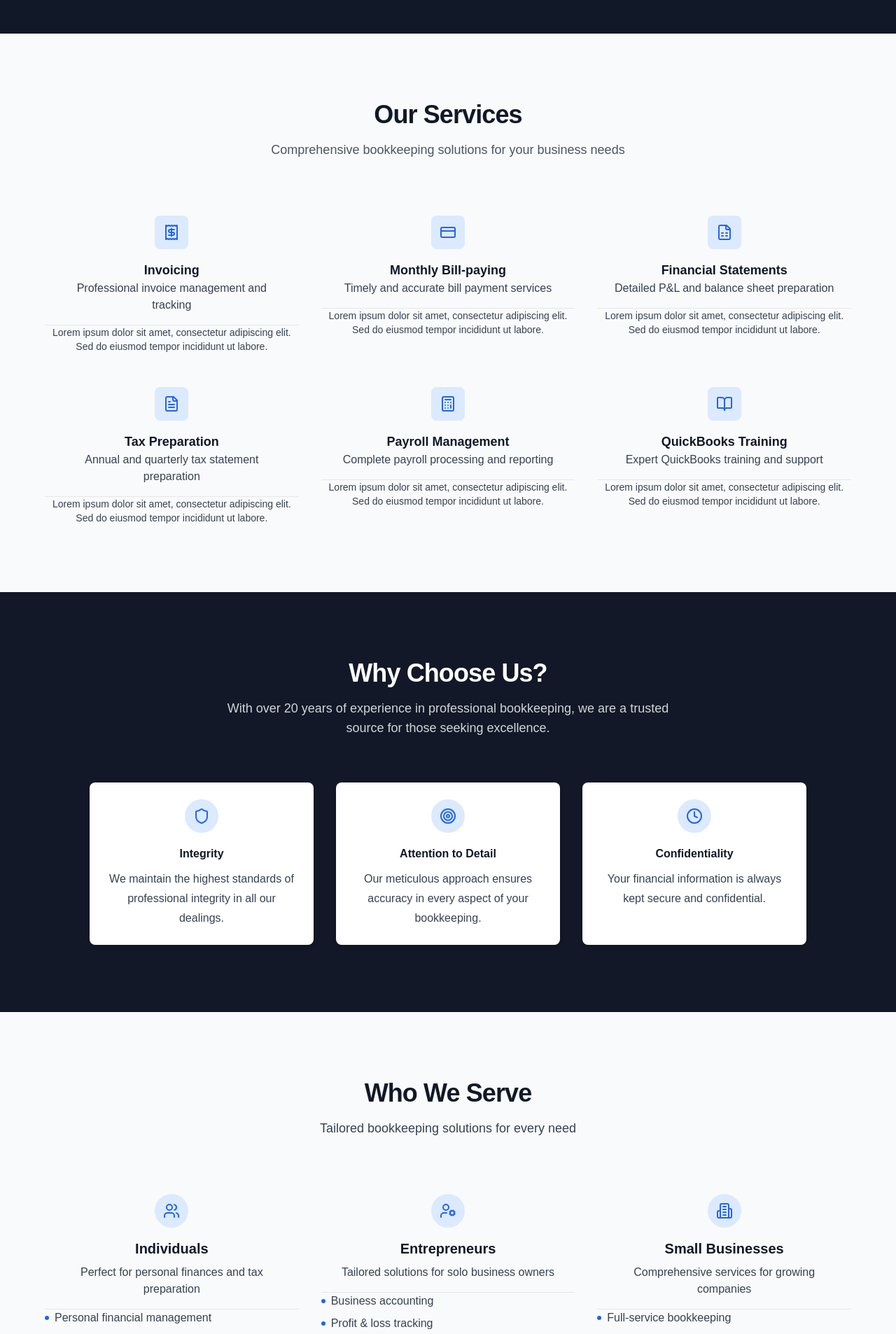
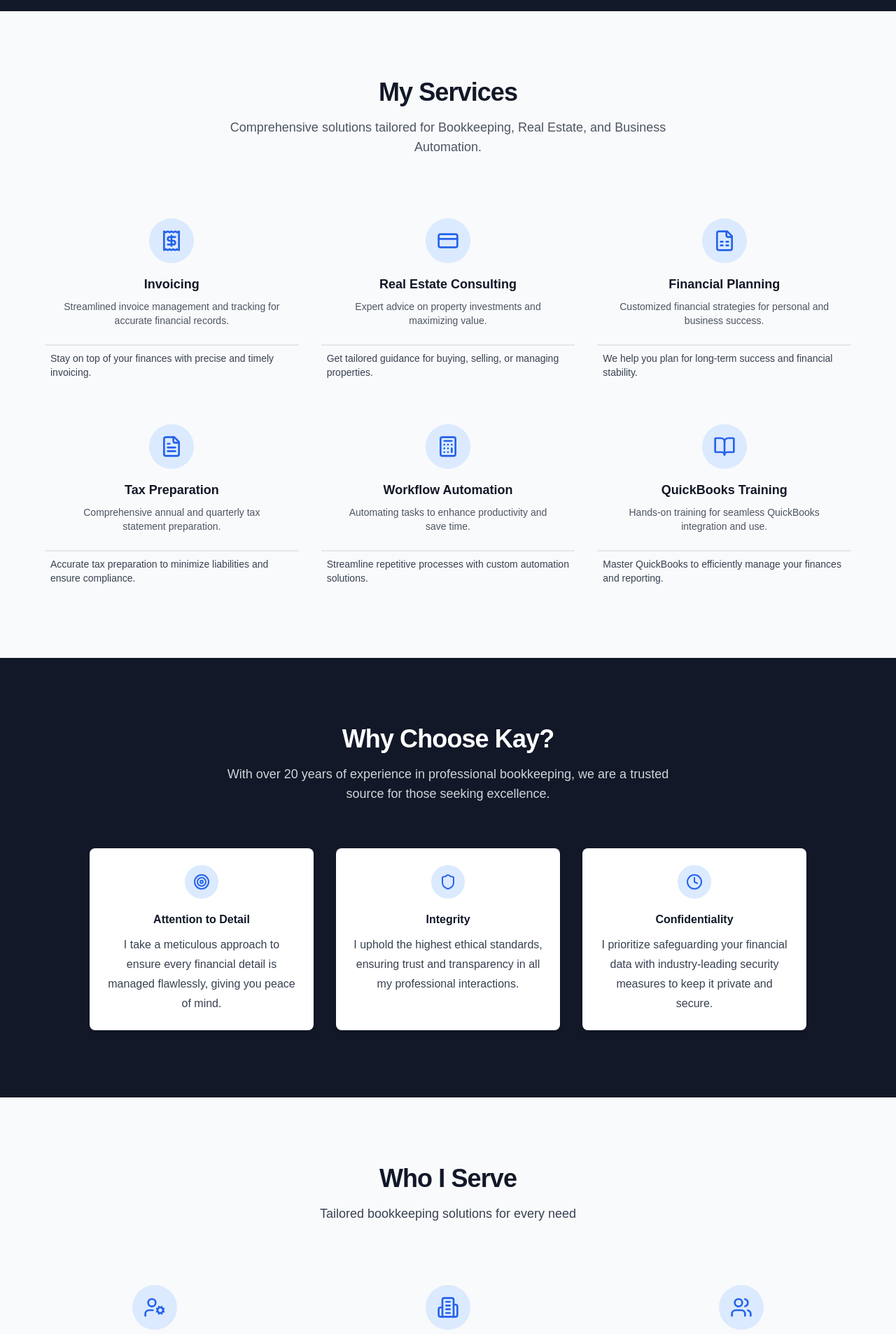
Before and after one commit to xavleon/KayConsultingSite, a Next.js app: page / in a window 1280 px wide. Shown: the part 880-2786 px from the top of the page at 70% size. Built offline with nearby package versions, Linux system fonts and the light colour scheme.

Commit message:
content updated homepage-about-services

```diff
--- a/src/components/about/hero.js
+++ b/src/components/about/hero.js
@@ -1,7 +1,12 @@
+"use client";
 import Image from "next/image";
 import { Button } from "@/components/ui/button";
+import { User, Briefcase, Heart, ArrowRight } from "lucide-react";
+import { useRouter } from "next/navigation";
 
 export function Hero() {
+  const router = useRouter();
+
   return (
     <section className="relative py-24 bg-white overflow-hidden">
       <div className="absolute inset-x-0 -top-40 -z-10 transform-gpu overflow-hidden blur-3xl sm:-top-80">
@@ -21,9 +26,11 @@ export function Hero() {
               About Karla Leon
             </h1>
             <p className="text-lg leading-8 text-gray-600 mb-8">
-              With over 20 years of experience, I provide professional
-              bookkeeping services and real estate expertise to individuals,
-              entrepreneurs, and small businesses in Queens, NY.
+              I'm Karla Leon, a certified bookkeeper, licensed real estate
+              agent, and business consultant with over 20 years of experience in
+              the accounting industry. Born in Ecuador and raised in Queens, NY,
+              I bring a deep understanding of diverse cultural and business
+              landscapes.
             </p>
             <div className="flex flex-wrap gap-4 justify-center lg:justify-start">
               <div className="bg-blue-50 px-6 py-4 rounded-lg">
@@ -52,44 +59,62 @@ export function Hero() {
 
         <div className="grid md:grid-cols-3 gap-8 mt-16">
           <div className="bg-blue-50 p-6 rounded-lg">
-            <h2 className="text-2xl font-bold text-gray-900 mb-4">Who I am?</h2>
+            <div className="flex items-center mb-4">
+              <User className="w-6 h-6 text-blue-600 mr-2" />
+              <h2 className="text-2xl font-bold text-gray-900">
+                Professional Background
+              </h2>
+            </div>
             <p className="text-gray-600">
-              I'm Karla Leon, a certified bookkeeper and licensed real estate
-              agent with a passion for helping individuals and businesses
-              achieve their financial goals. My unique blend of expertise allows
-              me to provide comprehensive services that go beyond traditional
-              bookkeeping.
+              My career began with a passion for numbers and helping people.
+              After earning my degree from the Keller Graduate School of
+              Business, I honed my skills working with individuals,
+              entrepreneurs, and small businesses. I've had the privilege of
+              collaborating with one of Long Island's leading firms, The Sanders
+              Firm, where I served as both an accountant and consultant.
             </p>
           </div>
           <div className="bg-blue-50 p-6 rounded-lg">
-            <h2 className="text-2xl font-bold text-gray-900 mb-4">
-              Why I do this?
-            </h2>
+            <div className="flex items-center mb-4">
+              <Briefcase className="w-6 h-6 text-blue-600 mr-2" />
+              <h2 className="text-2xl font-bold text-gray-900">
+                What Sets Me Apart
+              </h2>
+            </div>
             <p className="text-gray-600">
-              My journey began with a desire to empower others through financial
-              literacy and smart real estate decisions. I believe that accurate
-              bookkeeping and strategic property investments are key to
-              long-term success, and I'm committed to guiding my clients towards
-              financial stability and growth.
+              My comprehensive expertise spans bookkeeping, real estate, and
+              business automation, allowing me to provide tailored solutions. I
+              pride myself on delivering personalized advice that aligns with
+              each client's unique goals. My Ecuadorian roots and Queens
+              upbringing give me a unique perspective, blending global
+              understanding with a deep commitment to my local community.
             </p>
           </div>
           <div className="bg-blue-50 p-6 rounded-lg">
-            <h2 className="text-2xl font-bold text-gray-900 mb-4">
-              My Reputation
-            </h2>
+            <div className="flex items-center mb-4">
+              <Heart className="w-6 h-6 text-blue-600 mr-2" />
+              <h2 className="text-2xl font-bold text-gray-900">
+                Volunteer Work
+              </h2>
+            </div>
             <p className="text-gray-600">
-              Over the years, I've built a reputation for reliability, accuracy,
-              and personalized service. My clients trust me not just for my
-              technical skills, but for my ability to explain complex financial
-              concepts in simple terms and provide tailored advice that aligns
-              with their unique goals.
+              Community involvement is a cornerstone of my personal and
+              professional life. For years, I've volunteered at Our Lady of
+              Fatima Church in Jackson Heights, offering my expertise to support
+              local initiatives and help others achieve financial literacy.
+              Giving back to the community that shaped me is both an honor and a
+              joy.
             </p>
           </div>
         </div>
 
         <div className="mt-12 text-center">
-          <Button className="bg-blue-600 hover:bg-blue-700 text-white text-lg px-8 py-3">
+          <Button
+            className="bg-blue-600 hover:bg-blue-700 text-white text-lg px-8 py-3 group"
+            onClick={() => router.push("/contact")}
+          >
             Book a Consultation
+            <ArrowRight className="ml-2 h-5 w-5 transition-transform group-hover:translate-x-1" />
           </Button>
         </div>
       </div>
--- a/src/components/about/services.js
+++ b/src/components/about/services.js
@@ -11,13 +11,15 @@ import {
   BookOpen,
   Home,
   Search,
+  Cog,
   HandshakeIcon as HandShake,
   BarChartIcon as ChartBar,
 } from "lucide-react";
 
 const serviceMenu = [
   {
-    title: "Bookkeeping Services",
+    title: "Bookkeeping",
+    icon: BookOpen,
     items: [
       "Monthly financial statements (P&L, balance sheet)",
       "Accounts payable and receivable management",
@@ -28,7 +30,8 @@ const serviceMenu = [
     ],
   },
   {
-    title: "Real Estate Services",
+    title: "Real Estate",
+    icon: Home,
     items: [
       "Property listing and marketing",
       "Buyer representation",
@@ -41,14 +44,15 @@ const serviceMenu = [
     ],
   },
   {
-    title: "Advisory Services",
+    title: "Business Automation",
+    icon: Cog,
     items: [
-      "Financial analysis and reporting",
-      "Budget creation and monitoring",
-      "Cash flow forecasting",
-      "Business process improvement",
-      "Real estate investment strategies",
-      "Property management consultation",
+      "Workflow analysis and optimization",
+      "Software integration and customization",
+      "Process automation implementation",
+      "Employee training on automated systems",
+      "Ongoing support and system maintenance",
+      "Performance monitoring and reporting",
     ],
   },
 ];
@@ -97,25 +101,38 @@ export function Services() {
     <section className="py-24" style={{ backgroundColor: "#121827" }}>
       <div className="container mx-auto px-4 sm:px-6 lg:px-8">
         {/* Services Menu Section */}
-        <div className="max-w-3xl mx-auto mb-20">
-          <h2 className="text-3xl font-bold tracking-tight text-white sm:text-4xl mb-6 text-center">
+        <div className="max-w-7xl mx-auto mb-20">
+          <h2 className="text-3xl font-bold tracking-tight text-white sm:text-4xl mb-2 text-center">
             A Menu of My Services
           </h2>
-          <div className="grid gap-8">
+          <p className="text-xl text-blue-400 text-center mb-12">
+            Bookkeeping • Real Estate • Business Automation
+          </p>
+          <div className="grid md:grid-cols-3 gap-8">
             {serviceMenu.map((category) => (
-              <div key={category.title} className="bg-blue-50 rounded-lg p-6">
-                <h3 className="text-xl font-semibold text-gray-900 mb-4">
+              <Card
+                key={category.title}
+                className="bg-gray-800 border-gray-700 hover:bg-gray-700 transition-colors duration-300"
+              >
+                <CardContent className="p-6">
+                  <div className="flex items-center mb-4">
+                    <div className="bg-blue-100 p-3 rounded-full mr-4">
+                      <category.icon className="h-6 w-6 text-blue-600" />
+                    </div>
+                    <h3 className="text-xl font-semibold text-white">
                       {category.title}
                     </h3>
-                <ul className="grid gap-3">
+                  </div>
+                  <ul className="space-y-2">
                     {category.items.map((item) => (
-                    <li key={item} className="flex items-center text-gray-600">
-                      <div className="w-1.5 h-1.5 rounded-full bg-blue-600 mr-3" />
-                      {item}
+                      <li key={item} className="flex items-start text-gray-300">
+                        <div className="w-1.5 h-1.5 rounded-full bg-blue-400 mr-3 mt-2" />
+                        <span>{item}</span>
                       </li>
                     ))}
                   </ul>
-              </div>
+                </CardContent>
+              </Card>
             ))}
           </div>
         </div>
--- a/src/components/client-types.js
+++ b/src/components/client-types.js
@@ -10,37 +10,40 @@ import {
 
 const clientTypes = [
   {
-    title: "Individuals",
-    description: "Perfect for personal finances and tax preparation",
+    title: "Entrepreneurs",
+    description:
+      "I offer personalized solutions designed for solo business owners like you.",
     features: [
-      "Personal financial management",
-      "Tax preparation and planning",
-      "Budget optimization",
-      "Financial goal setting",
+      "Simplify your business accounting",
+      "Track profit and loss with precision",
+      "Manage expenses effortlessly",
+      "Plan for sustainable growth",
     ],
-    icon: Users,
-  },
-  {
-    title: "Entrepreneurs",
-    description: "Tailored solutions for solo business owners",
-    features: [
-      "Business accounting",
-      "Profit & loss tracking",
-      "Expense management",
-      "Growth planning",
-    ],
-    icon: UserCog,
+    icon: UserCog, // Retained the original icon
   },
   {
     title: "Small Businesses",
-    description: "Comprehensive services for growing companies",
+    description:
+      "I provide comprehensive support to help your business grow and thrive.",
     features: [
-      "Full-service bookkeeping",
-      "Payroll management",
-      "Financial reporting",
-      "Tax compliance",
+      "Streamline your bookkeeping process",
+      "Efficient payroll management",
+      "Generate detailed financial reports",
+      "Ensure tax compliance with ease",
     ],
-    icon: Building2,
+    icon: Building2, // Retained the original icon
+  },
+  {
+    title: "Individuals",
+    description:
+      "I make managing your personal finances and taxes stress-free and effective.",
+    features: [
+      "Organize your personal financial records",
+      "Prepare and plan for taxes seamlessly",
+      "Optimize your budget for better savings",
+      "Set and achieve meaningful financial goals",
+    ],
+    icon: Users, // Retained the original icon
   },
 ];
 
@@ -48,42 +51,52 @@ export function ClientTypes() {
   return (
     <section className="py-24 bg-gray-50">
       <div className="container mx-auto px-4 sm:px-6 lg:px-8">
+        {/* Section Header */}
         <div className="text-center mb-16">
           <h2 className="text-3xl font-bold tracking-tight sm:text-4xl mb-4 text-gray-900">
-            Who We Serve
+            Who I Serve
           </h2>
           <p className="text-lg text-gray-700">
             Tailored bookkeeping solutions for every need
           </p>
         </div>
 
-        <div className="grid grid-cols-1 md:grid-cols-2 lg:grid-cols-3 gap-8 max-w-6xl mx-auto">
+        {/* Cards Grid */}
+        <div className="grid grid-cols-1 md:grid-cols-2 lg:grid-cols-3 gap-10 max-w-7xl mx-auto">
           {clientTypes.map((type) => (
-            <Card key={type.title} className="flex flex-col bg-white">
-              <CardHeader className="text-center">
-                <div className="mb-4 w-12 h-12 rounded-full bg-blue-100 flex items-center justify-center mx-auto">
-                  <type.icon className="w-6 h-6 text-blue-600" />
+            <Card
+              key={type.title}
+              className="flex flex-col bg-white shadow-md rounded-lg overflow-hidden transition-transform transform hover:scale-105"
+            >
+              {/* Card Header */}
+              <CardHeader className="text-center p-6">
+                <div className="mb-4 w-16 h-16 rounded-full bg-blue-100 flex items-center justify-center mx-auto">
+                  <type.icon className="w-8 h-8 text-blue-600" />
                 </div>
-                <CardTitle className="text-xl font-semibold text-gray-900">
+                <CardTitle className="text-xl font-bold text-gray-900">
                   {type.title}
                 </CardTitle>
-                <p className="text-gray-700 mt-2">{type.description}</p>
+                <p className="text-gray-600 mt-2">{type.description}</p>
               </CardHeader>
-              <CardContent className="flex-1">
-                <ul className="space-y-2">
+
+              {/* Card Content */}
+              <CardContent className="flex-1 p-6">
+                <ul className="space-y-3">
                   {type.features.map((feature) => (
                     <li
                       key={feature}
-                      className="flex items-center text-gray-700"
+                      className="flex items-start text-gray-700"
                     >
-                      <div className="w-1.5 h-1.5 rounded-full bg-blue-600 mr-2" />
+                      <span className="inline-block w-3 h-3 rounded-full bg-blue-600 mr-3 mt-1" />
                       {feature}
                     </li>
                   ))}
                 </ul>
               </CardContent>
-              <CardFooter>
-                <Button className="w-full bg-blue-600 hover:bg-blue-700 text-white">
+
+              {/* Card Footer */}
+              <CardFooter className="p-6 border-t border-gray-200">
+                <Button className="w-full bg-blue-600 hover:bg-blue-700 text-white font-medium py-2 rounded-lg">
                   Learn More
                 </Button>
               </CardFooter>
--- a/src/components/faq.js
+++ b/src/components/faq.js
@@ -4,29 +4,35 @@ import { Plus, Minus } from "lucide-react";
 
 const faqs = [
   {
-    question: "What services do you offer?",
+    question: "What is business automation?",
     answer:
-      "We offer a wide range of bookkeeping services including invoicing, monthly bill-paying, financial statement preparation, tax preparation, payroll management, and QuickBooks training.",
+      "Business automation is the use of technology to automate repetitive tasks, such as invoicing, payroll, and expense tracking. It saves time, reduces errors, and allows you to focus on growing your business.",
   },
   {
-    question: "How often will you update my books?",
+    question: "What are the benefits of business automation?",
     answer:
-      "We typically update books on a monthly basis, but we can accommodate more frequent updates if needed. The frequency can be tailored to your specific business needs.",
+      "Business automation increases efficiency, minimizes human errors, and improves accuracy in financial tracking. It also helps you scale operations, save time, and reduce operational costs.",
   },
   {
-    question: "Do you work with small businesses?",
+    question: "What is bookkeeping?",
     answer:
-      "Yes, we specialize in working with small businesses, entrepreneurs, and individuals. Our services are scalable to meet the needs of businesses at various stages of growth.",
+      "Bookkeeping is the process of recording and managing financial transactions for a business or individual. It includes tasks like tracking income and expenses, reconciling accounts, and preparing financial statements.",
   },
   {
-    question: "What accounting software do you use?",
+    question: "I only have a few clients. Do I need a bookkeeper?",
     answer:
-      "We primarily use QuickBooks, which is the industry standard. However, we're familiar with other accounting software and can adapt to your preferred system if needed.",
+      "Yes, even with a small number of clients, I can ensure that your financial records are accurate and organized. This makes tax preparation easier and helps you make informed decisions about your finances.",
   },
   {
-    question: "How do you ensure the security of my financial information?",
+    question:
+      "Can I still get approved for a loan even if I have a low credit score?",
     answer:
-      "We take data security very seriously. We use encrypted, cloud-based systems for data storage and transfer. All our staff are bound by strict confidentiality agreements.",
+      "Yes, it’s possible to get approved for a loan with a low credit score. I can help you organize your financial records to demonstrate your ability to repay the loan, which strengthens your application.",
+  },
+  {
+    question: "When is the best time of year to sell my home?",
+    answer:
+      "The best time to sell your home typically depends on your local real estate market. However, reasearch shows that spring and early summer are often considered ideal due to higher demand and better weather for viewings. I can provide insights specific to your area.",
   },
 ];
 
@@ -61,7 +67,7 @@ export function FAQ() {
             Frequently Asked Questions
           </h2>
           <p className="text-lg text-gray-700 mb-6">
-            Find answers to common questions about our services
+            Find answers to common questions about my services
           </p>
         </div>
 
--- a/src/components/services.js
+++ b/src/components/services.js
@@ -18,32 +18,46 @@ import {
 const services = [
   {
     title: "Invoicing",
-    description: "Professional invoice management and tracking",
+    description:
+      "Streamlined invoice management and tracking for accurate financial records.",
+    details: "Stay on top of your finances with precise and timely invoicing.",
     icon: Receipt,
   },
   {
-    title: "Monthly Bill-paying",
-    description: "Timely and accurate bill payment services",
+    title: "Real Estate Consulting",
+    description: "Expert advice on property investments and maximizing value.",
+    details:
+      "Get tailored guidance for buying, selling, or managing properties.",
     icon: CreditCard,
   },
   {
-    title: "Financial Statements",
-    description: "Detailed P&L and balance sheet preparation",
+    title: "Financial Planning",
+    description:
+      "Customized financial strategies for personal and business success.",
+    details: "We help you plan for long-term success and financial stability.",
     icon: FileSpreadsheet,
   },
   {
     title: "Tax Preparation",
-    description: "Annual and quarterly tax statement preparation",
+    description:
+      "Comprehensive annual and quarterly tax statement preparation.",
+    details:
+      "Accurate tax preparation to minimize liabilities and ensure compliance.",
     icon: FileText,
   },
   {
-    title: "Payroll Management",
-    description: "Complete payroll processing and reporting",
+    title: "Workflow Automation",
+    description: "Automating tasks to enhance productivity and save time.",
+    details:
+      "Streamline repetitive processes with custom automation solutions.",
     icon: Calculator,
   },
   {
     title: "QuickBooks Training",
-    description: "Expert QuickBooks training and support",
+    description:
+      "Hands-on training for seamless QuickBooks integration and use.",
+    details:
+      "Master QuickBooks to efficiently manage your finances and reporting.",
     icon: BookOpen,
   },
 ];
@@ -52,39 +66,40 @@ export function Services() {
   return (
     <section className="py-24 bg-gray-50">
       <div className="container mx-auto px-4 sm:px-6 lg:px-8">
+        {/* Section Header */}
         <div className="text-center mb-16">
           <h2 className="text-3xl font-bold tracking-tight sm:text-4xl mb-4 text-gray-900">
-            Our Services
+            My Services
           </h2>
           <p className="text-lg text-gray-600 max-w-2xl mx-auto">
-            Comprehensive bookkeeping solutions for your business needs
+            Comprehensive solutions tailored for Bookkeeping, Real Estate, and
+            Business Automation.
           </p>
         </div>
 
-        <div className="grid grid-cols-1 md:grid-cols-2 lg:grid-cols-3 gap-8 max-w-6xl mx-auto">
+        {/* Cards Grid */}
+        <div className="grid grid-cols-1 sm:grid-cols-2 lg:grid-cols-3 gap-8 max-w-6xl mx-auto">
           {services.map((service) => (
             <Card
               key={service.title}
-              className="bg-white mx-auto w-full max-w-sm"
+              className="bg-white shadow-lg rounded-lg mx-auto w-full max-w-sm transition-transform transform hover:scale-105"
             >
-              <CardHeader>
-                <div className="mb-4 w-12 h-12 rounded-lg bg-blue-100 flex items-center justify-center mx-auto">
-                  <service.icon className="w-6 h-6 text-blue-600" />
+              <CardHeader className="p-6">
+                {/* Icon Container */}
+                <div className="mb-4 w-16 h-16 rounded-full bg-blue-100 flex items-center justify-center mx-auto">
+                  <service.icon className="w-8 h-8 text-blue-600" />
                 </div>
-                <CardTitle className="text-gray-900 text-center">
+                {/* Card Title */}
+                <CardTitle className="text-lg font-semibold text-gray-900 text-center">
                   {service.title}
                 </CardTitle>
-                <div className="!text-gray-700 text-base text-center">
-                  {" "}
-                  {/* Using !important via ! prefix */}
+                {/* Card Description */}
+                <p className="text-sm text-gray-600 text-center mt-2">
                   {service.description}
-                </div>
+                </p>
               </CardHeader>
-              <CardContent>
-                <p className="text-sm text-gray-700 text-center">
-                  Lorem ipsum dolor sit amet, consectetur adipiscing elit. Sed
-                  do eiusmod tempor incididunt ut labore.
-                </p>
+              <CardContent className="p-2  text-gray-700 text-sm  border-t ">
+                {service.details}
               </CardContent>
             </Card>
           ))}
--- a/src/components/ui/card.js
+++ b/src/components/ui/card.js
@@ -2,8 +2,8 @@ export function Card({ children }) {
   return <div className="card">{children}</div>;
 }
 
-export function CardContent({ children }) {
-  return <div className="card-content">{children}</div>;
+export function CardContent({ children, className }) {
+  return <div className={`card-content ${className}`}>{children}</div>;
 }
 
 export function CardDescription({ children }) {
--- a/src/components/why-choose-us.js
+++ b/src/components/why-choose-us.js
@@ -2,21 +2,21 @@ import { Shield, Target, Clock } from "lucide-react";
 
 const features = [
   {
+    name: "Attention to Detail",
+    description:
+      "I take a meticulous approach to ensure every financial detail is managed flawlessly, giving you peace of mind.",
+    icon: Target,
+  },
+  {
     name: "Integrity",
     description:
-      "We maintain the highest standards of professional integrity in all our dealings.",
+      "I uphold the highest ethical standards, ensuring trust and transparency in all my professional interactions.",
     icon: Shield,
-  },
-  {
-    name: "Attention to Detail",
-    description:
-      "Our meticulous approach ensures accuracy in every aspect of your bookkeeping.",
-    icon: Target,
   },
   {
     name: "Confidentiality",
     description:
-      "Your financial information is always kept secure and confidential.",
+      "I prioritize safeguarding your financial data with industry-leading security measures to keep it private and secure.",
     icon: Clock,
   },
 ];
@@ -27,7 +27,7 @@ export function WhyChooseUs() {
       <div className="container mx-auto px-4 sm:px-6 lg:px-8">
         <div className="mx-auto max-w-2xl text-center">
           <h2 className="text-3xl font-bold tracking-tight text-white sm:text-4xl mb-4">
-            Why Choose Us?
+            Why Choose Kay?
           </h2>
           <p className="text-lg text-gray-300 mb-16">
             With over 20 years of experience in professional bookkeeping, we are
```
Also changed, not shown: src/components/contact-section.js (+93 -15 lines), src/components/footer.js (+43 -12 lines), src/components/hero.js (+19 -12 lines), src/components/services/service-cards.js (+13 -11 lines), src/components/testimonials.js (+15 -5 lines). Lines whose indentation alone changed are shown as unchanged.
